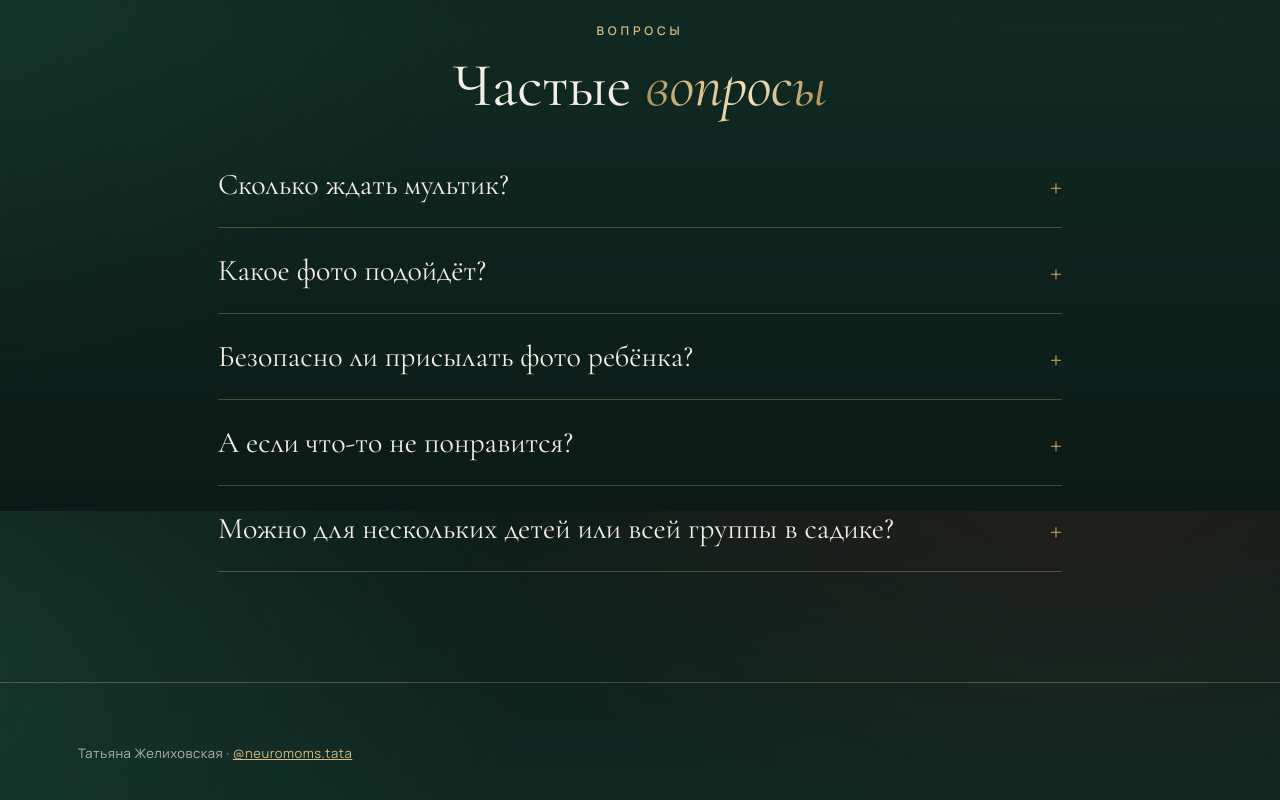
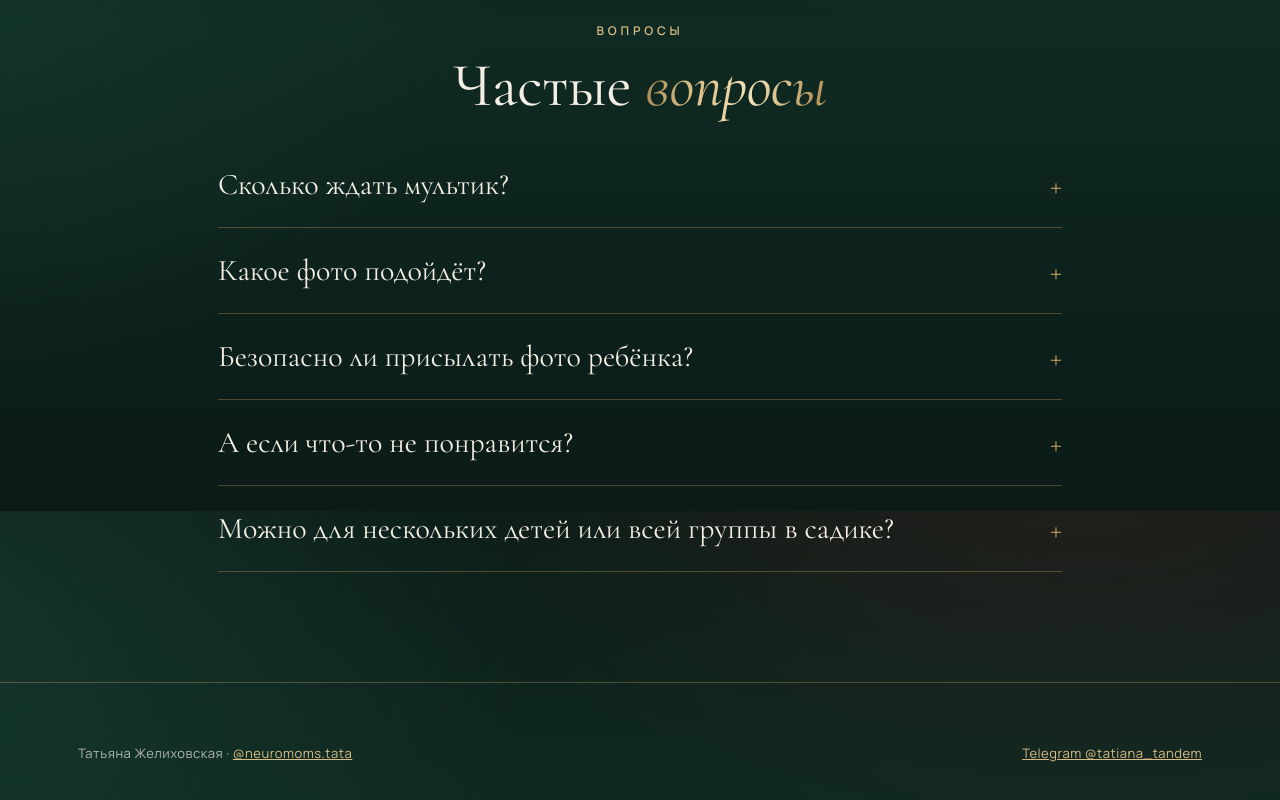
Before and after one commit to tatianaanatolievnadta-ops/ded-moroz, a plain HTML site: page index.html in a window 1280 px wide. Shown: the part 6689-7489 px from the top of the page. Drawn offline with Linux system fonts and the light colour scheme; animation ran at ten frames a second.

Commit message:
Add Telegram contact for Ded Moroz orders

```diff
--- a/index.html
+++ b/index.html
@@ -551,8 +551,8 @@ const CONFIG = {
   VOICE_FILE: "ded-moroz.mp3",
   VOICE_TEXT: "Здравствуйте, мамы и папы! Я Дедушка Мороз. В этом году я могу прийти к вашему малышу прямо домой, в настоящем мультике. Назову по имени, похвалю за всё хорошее и подарю подарок. А ещё попробуйте меня поймать: за это дарю скидку до пятнадцати процентов!",
   DEADLINE_SHORT: "25.12",
-  TELEGRAM_URL: "",
-  TELEGRAM_LABEL: "Telegram",
+  TELEGRAM_URL: "https://t.me/tatiana_tandem",
+  TELEGRAM_LABEL: "Telegram @tatiana_tandem",
   CURRENCY: "₽"
 };
 const ZONES = { hat:{pct:15,name:"за шапку"}, face:{pct:10,name:"за нос"}, beard:{pct:5,name:"за бороду"} };
```
